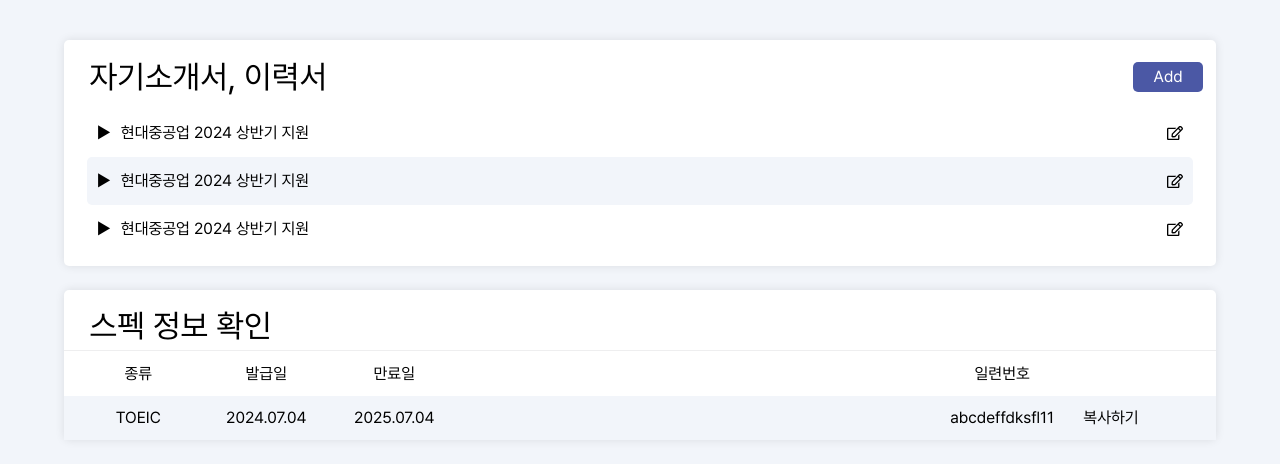
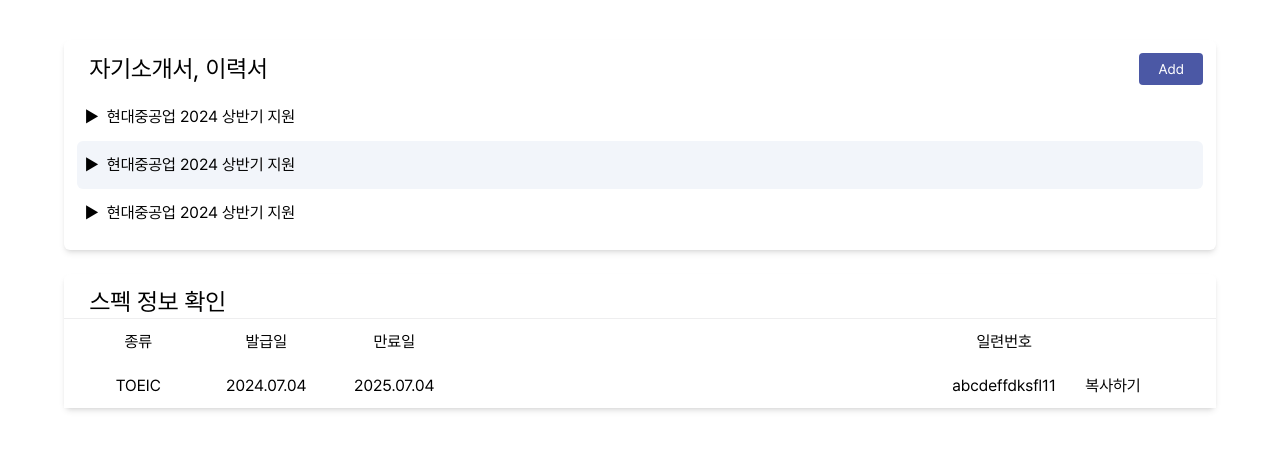
Before and after one commit to team-strawberry-milk/tothenext-client, a Next.js app: page /profile in a window 1280 px wide. Shown: the top 464 px of the page. Built offline with nearby package versions, Linux system fonts and the light colour scheme.

Commit message:
fix(#10): Styled-Component에서 tailwind로 변경

```diff
--- a/app/profile/page.js
+++ b/app/profile/page.js
@@ -1,205 +1,5 @@
 "use client";
 import { useState } from "react";
-import styled, { createGlobalStyle } from "styled-components";
-import { FaRegEdit } from "react-icons/fa";
-
-const GlobalStyle = createGlobalStyle`
-    body{
-        background-color: #F2F5FA;
-        margin: 0;
-    }
-`;
-const ProfilePageWrapper = styled.div`
-  display: flex;
-  flex-direction: column;
-  justify-content: center;
-  align-items: center;
-  width: 100%;
-  margin-top: 5vh;
-  gap: 3vh;
-`;
-
-const IntroduceContainer = styled.div`
-  display: flex;
-  width: 90vw;
-  padding: 1vw;
-  border-radius: 5px;
-  box-shadow: 0px 0px 10px 0px rgba(0, 0, 0, 0.1);
-  flex-direction: column;
-  background-color: #ffffff;
-`;
-
-const IntroduceTopWrapper = styled.div`
-  display: flex;
-  justify-content: space-between;
-  align-items: center;
-  margin-bottom: 1vh;
-`;
-const IntroduceText = styled.div`
-  font-size: 2rem;
-  padding-left: 1vw;
-`;
-const AddBTN = styled.button`
-  font-size: 1rem;
-  background-color: #4b58a5;
-  width: 70px;
-  height: 30px;
-  border-radius: 5px;
-  color: #ffffff;
-`;
-
-const SelfIntroductionContainer = styled.div`
-  display: flex;
-  flex-direction: column;
-`;
-
-const SelfIntroduction = styled.div`
-  padding: 0px 10px;
-`;
-
-const ToggleAndCompany = styled.div`
-  display: flex;
-
-  height: 6vh;
-  border-radius: 5px;
-  padding: 10px;
-  align-items: center;
-  background-color: ${(props) => (props.index % 2 === 0 ? "white" : "#f2f5fa")};
-`;
-
-const EditBTN = styled(FaRegEdit)`
-  font-size: 1rem;
-  cursor: pointer;
-`;
-
-const ToggleAndEdit = styled.div`
-  width: 100%;
-  display: flex;
-  align-items: center;
-  justify-content: space-between;
-`;
-
-const Toggles = styled.div`
-  display: flex;
-  gap: 10px;
-`;
-
-const ToggleBTN = styled.button``;
-
-const CompanyName = styled.div``;
-
-const SelfIntroductionContent = styled.div`
-  padding: 15px 25px;
-`;
-
-const CheckInformation = styled.div`
-  box-shadow: 0px 0px 10px 0px rgba(0, 0, 0, 0.1);
-  display: flex;
-  width: 90vw;
-  padding-top: 1vw;
-
-  border-radius: 5px;
-  flex-direction: column;
-  background-color: #ffffff;
-`;
-
-const CheckInformationText = styled.div`
-  font-size: 2rem;
-  padding-left: 2vw;
-`;
-
-const CertificateInformationBar = styled.div`
-  display: flex;
-  padding: 0.8vw;
-  border-top: 1px solid #eeeeef;
-  justify-content: space-between;
-`;
-
-const CertificationBar = styled.div`
-  display: flex;
-  width: 30vw;
-  justify-content: space-around;
-`;
-
-const CertificateNameBar = styled.div`
-  display: flex;
-  justify-content: center;
-  width: 10vw;
-`;
-
-const CertificateIssuanceDateBar = styled.div`
-  display: flex;
-  justify-content: center;
-  width: 10vw;
-`;
-
-const CertificateExpirationDateBar = styled.div`
-  display: flex;
-  justify-content: center;
-  width: 10vw;
-`;
-
-const CertificateSerialNumberBar = styled.div`
-  display: flex;
-  justify-content: center;
-  width: 10vw;
-`;
-
-const CertificateCopyBar = styled.div`
-  display: flex;
-  justify-content: center;
-  width: 7vw;
-  margin-right: 50px;
-`;
-
-const CertificateInformation = styled.div`
-  display: flex;
-  padding: 0.8vw;
-  background-color: ${(props) => (props.index % 2 === 0 ? "white" : "#f2f5fa")};
-  justify-content: space-between;
-`;
-
-const Certification = styled.div`
-  display: flex;
-  width: 30vw;
-  justify-content: space-around;
-`;
-
-const CertificateName = styled.div`
-  display: flex;
-  justify-content: center;
-  width: 10vw;
-`;
-
-const CertificateIssuanceDate = styled.div`
-  display: flex;
-  justify-content: center;
-  width: 10vw;
-`;
-
-const CertificateExpirationDate = styled.div`
-  display: flex;
-  justify-content: center;
-  width: 10vw;
-`;
-
-const CertificateSerialNumber = styled.div`
-  display: flex;
-  justify-content: center;
-  width: 10vw;
-`;
-
-const CertificateSerialNumberWrapper = styled.div`
-  display: flex;
-`;
-
-const CertificateCopy = styled.button`
-  display: flex;
-  justify-content: center;
-  width: 7vw;
-  margin-right: 50px;
-  cursor: pointer;
-`;
 
 export default function Profile() {
   const [openIndexes, setOpenIndexes] = useState([]);
@@ -215,93 +15,69 @@ export default function Profile() {
   };
 
   return (
-    <ProfilePageWrapper>
-      <GlobalStyle />
-      <IntroduceContainer>
-        <IntroduceTopWrapper>
-          <IntroduceText>자기소개서, 이력서</IntroduceText>
-          <AddBTN>Add</AddBTN>
-        </IntroduceTopWrapper>
-        <SelfIntroductionContainer>
-          <SelfIntroduction>
-            <ToggleAndCompany index={0}>
-              <ToggleAndEdit>
-                <Toggles>
-                  <ToggleBTN onClick={() => toggleClick(0)}>
-                    {openIndexes.includes(0) ? "▼" : "▶"}
-                  </ToggleBTN>
-                  <CompanyName>현대중공업 2024 상반기 지원</CompanyName>
-                </Toggles>
-                <EditBTN />
-              </ToggleAndEdit>
-            </ToggleAndCompany>
-
-            {openIndexes.includes(0) && (
-              <SelfIntroductionContent>자기소개 내용1</SelfIntroductionContent>
-            )}
-          </SelfIntroduction>
-          <SelfIntroduction>
-            <ToggleAndCompany index={1}>
-              <ToggleAndEdit>
-                <Toggles>
-                  <ToggleBTN onClick={() => toggleClick(1)}>
-                    {openIndexes.includes(1) ? "▼" : "▶"}
-                  </ToggleBTN>
-                  <CompanyName>현대중공업 2024 상반기 지원</CompanyName>
-                </Toggles>
-                <EditBTN />
-              </ToggleAndEdit>
-            </ToggleAndCompany>
-
-            {openIndexes.includes(1) && (
-              <SelfIntroductionContent>자기소개 내용1</SelfIntroductionContent>
-            )}
-          </SelfIntroduction>
-          <SelfIntroduction>
-            <ToggleAndCompany index={2}>
-              <ToggleAndEdit>
-                <Toggles>
-                  <ToggleBTN onClick={() => toggleClick(2)}>
-                    {openIndexes.includes(0) ? "▼" : "▶"}
-                  </ToggleBTN>
-                  <CompanyName>현대중공업 2024 상반기 지원</CompanyName>
-                </Toggles>
-                <EditBTN />
-              </ToggleAndEdit>
-            </ToggleAndCompany>
-
-            {openIndexes.includes(2) && (
-              <SelfIntroductionContent>자기소개 내용1</SelfIntroductionContent>
-            )}
-          </SelfIntroduction>
-        </SelfIntroductionContainer>
-      </IntroduceContainer>
-
-      <CheckInformation>
-        <CheckInformationText>스펙 정보 확인</CheckInformationText>
-        <CertificateInformationBar>
-          <CertificationBar>
-            <CertificateNameBar>종류</CertificateNameBar>
-            <CertificateIssuanceDateBar>발급일</CertificateIssuanceDateBar>
-            <CertificateExpirationDateBar>만료일</CertificateExpirationDateBar>
-          </CertificationBar>
-          <CertificateSerialNumberWrapper>
-            <CertificateSerialNumberBar>일련번호</CertificateSerialNumberBar>
-            <CertificateCopyBar />
-          </CertificateSerialNumberWrapper>
-        </CertificateInformationBar>
-        <CertificateInformation>
-          <Certification>
-            <CertificateName>TOEIC</CertificateName>
-            <CertificateIssuanceDate>2024.07.04</CertificateIssuanceDate>
-            <CertificateExpirationDate>2025.07.04</CertificateExpirationDate>
-          </Certification>
-          <CertificateSerialNumberWrapper>
-            <CertificateSerialNumber>abcdeffdksfl11</CertificateSerialNumber>
-            <CertificateCopy>복사하기</CertificateCopy>
-          </CertificateSerialNumberWrapper>
-        </CertificateInformation>
-      </CheckInformation>
-    </ProfilePageWrapper>
+    <div className="flex flex-col justify-center items-center w-full mt-[5vh] gap-[3vh]">
+      <div className="flex flex-col w-[90vw] p-[1vw] rounded-md shadow-md bg-white">
+        <div className="flex justify-between items-center mb-[1vh]">
+          <div className="text-2xl pl-[1vw]">자기소개서, 이력서</div>
+          <button className="text-sm bg-[#4b58a5] w-16 h-8 rounded text-white">
+            Add
+          </button>
+        </div>
+        <div className="flex flex-col">
+          {[
+            "현대중공업 2024 상반기 지원",
+            "현대중공업 2024 상반기 지원",
+            "현대중공업 2024 상반기 지원",
+          ].map((company, index) => (
+            <div key={index} className="flex flex-col">
+              <div
+                className={`flex h-[6vh] rounded-md p-2 items-center ${
+                  index % 2 === 0 ? "bg-white" : "bg-[#f2f5fa]"
+                }`}
+              >
+                <div className="flex w-full items-center justify-between">
+                  <div className="flex gap-2">
+                    <button onClick={() => toggleClick(index)}>
+                      {openIndexes.includes(index) ? "▼" : "▶"}
+                    </button>
+                    <div>{company}</div>
+                  </div>
+                </div>
+              </div>
+              {openIndexes.includes(index) && (
+                <div className="p-4">자기소개 내용{index + 1}</div>
+              )}
+            </div>
+          ))}
+        </div>
+      </div>
+      <div className="flex flex-col w-[90vw] pt-[1vw] rounded-md shadow-md bg-white">
+        <div className="text-2xl pl-[2vw]">스펙 정보 확인</div>
+        <div className="flex p-[0.8vw] border-t border-[#eeeeef] justify-between">
+          <div className="flex w-[30vw] justify-around">
+            <div className="flex justify-center w-[10vw]">종류</div>
+            <div className="flex justify-center w-[10vw]">발급일</div>
+            <div className="flex justify-center w-[10vw]">만료일</div>
+          </div>
+          <div className="flex">
+            <div className="flex justify-center w-[10vw]">일련번호</div>
+            <div className="flex justify-center w-[7vw] mr-12" />
+          </div>
+        </div>
+        <div className="flex p-[0.8vw] bg-white justify-between">
+          <div className="flex w-[30vw] justify-around">
+            <div className="flex justify-center w-[10vw]">TOEIC</div>
+            <div className="flex justify-center w-[10vw]">2024.07.04</div>
+            <div className="flex justify-center w-[10vw]">2025.07.04</div>
+          </div>
+          <div className="flex">
+            <div className="flex justify-center w-[10vw]">abcdeffdksfl11</div>
+            <button className="flex justify-center w-[7vw] mr-12 cursor-pointer">
+              복사하기
+            </button>
+          </div>
+        </div>
+      </div>
+    </div>
   );
 }
```
